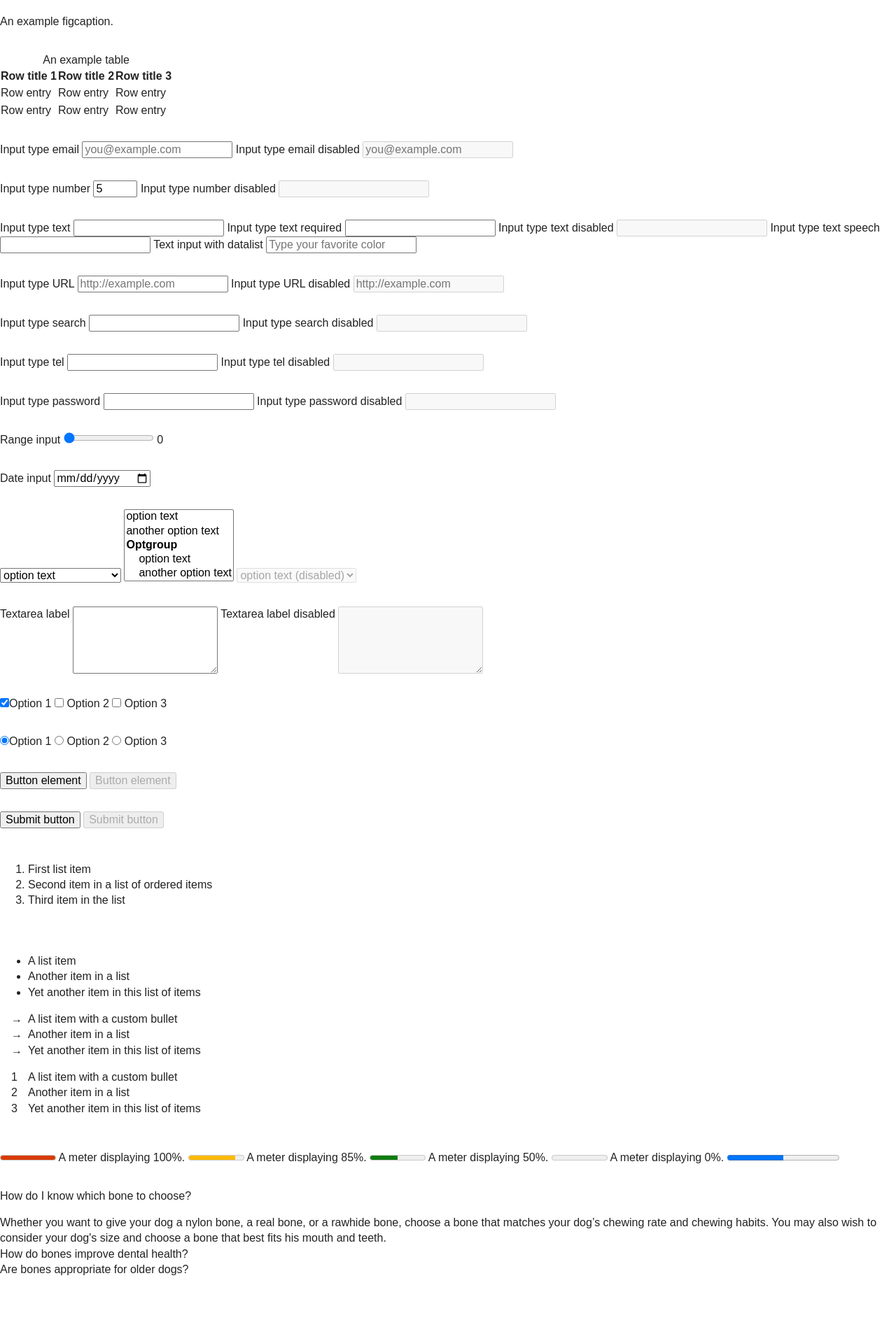
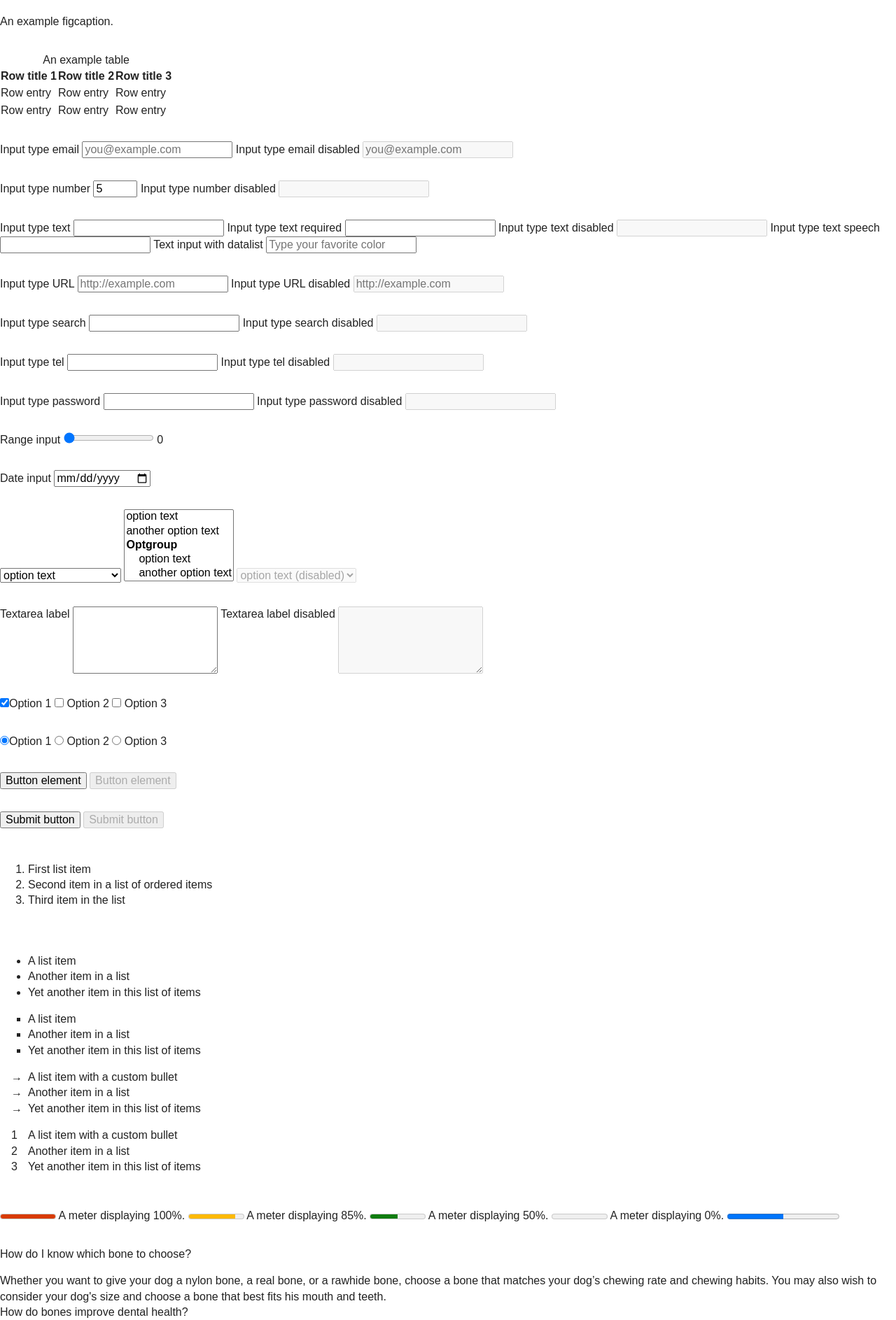
Before and after one commit to SteveBarnett/Front-end-Style-Guide, a Jekyll site: the page built from index.html, in a window 1280 px wide. Shown: the part 3108-4995 px from the top of the page at 70% size. Built offline with Jekyll 4.4.1, drawn with Linux system fonts in a browser that asks for light colours; Markdown is read by kramdown in place of the engine named in the settings; grey boxes are pictures that could not be loaded.

Commit message:
Added a square list

```diff
--- a/_includes/list-unordered.html
+++ b/_includes/list-unordered.html
@@ -3,6 +3,13 @@
   <li>Another item in a list</li>
   <li>Yet another item in this list of items</li>
 </ul>
+
+<ul class="list-square">
+  <li>A list item</li>
+  <li>Another item in a list</li>
+  <li>Yet another item in this list of items</li>
+</ul>
+
 
 <ul class="custom-list">
   <li class="custom-list--item" data-bullet="&rarr;">A list item with a custom bullet</li>
--- a/sass/_typography.scss
+++ b/sass/_typography.scss
@@ -100,6 +100,10 @@ samp,
 
 // custom lists
 
+.list-square {
+  list-style-type: square;
+}
+
 .custom-list {
   list-style: none;
 }
--- a/stylesheets/style.css
+++ b/stylesheets/style.css
@@ -608,35 +608,40 @@ samp,
 }
 
 /* line 103, ../sass/_typography.scss */
+.list-square {
+  list-style-type: square;
+}
+
+/* line 107, ../sass/_typography.scss */
 .custom-list {
   list-style: none;
 }
 
-/* line 107, ../sass/_typography.scss */
+/* line 111, ../sass/_typography.scss */
 .custom-list--item:before {
   content: "\2192";
   position: absolute;
   left: 1em;
 }
 
-/* line 113, ../sass/_typography.scss */
+/* line 117, ../sass/_typography.scss */
 .custom-list--counter {
   counter-reset: step;
 }
 
-/* line 117, ../sass/_typography.scss */
+/* line 121, ../sass/_typography.scss */
 .custom-list--counter--item {
   counter-increment: step;
 }
 
-/* line 121, ../sass/_typography.scss */
+/* line 125, ../sass/_typography.scss */
 .custom-list--counter--item:before {
   content: counter(step);
   position: absolute;
   left: 1em;
 }
 
-/* line 129, ../sass/_typography.scss */
+/* line 133, ../sass/_typography.scss */
 body {
   -webkit-hyphens: auto;
   -moz-hyphens: auto;
@@ -645,7 +650,7 @@ body {
   hyphens: auto;
 }
 
-/* line 147, ../sass/_typography.scss */
+/* line 151, ../sass/_typography.scss */
 abbr,
 acronym,
 blockquote,
@@ -666,20 +671,20 @@ xmp {
   hyphens: none;
 }
 
-/* line 152, ../sass/_typography.scss */
+/* line 156, ../sass/_typography.scss */
 cite {
   display: block;
   text-align: right;
   font-style: normal;
 }
 
-/* line 159, ../sass/_typography.scss */
+/* line 163, ../sass/_typography.scss */
 .pullquote:before {
   content: "\201C";
   top: 0;
   left: 0;
 }
-/* line 164, ../sass/_typography.scss */
+/* line 168, ../sass/_typography.scss */
 .pullquote:after {
   content: "\201D";
   bottom: 0;
@@ -1094,35 +1099,40 @@ samp,
 }
 
 /* line 103, ../sass/_typography.scss */
+.list-square {
+  list-style-type: square;
+}
+
+/* line 107, ../sass/_typography.scss */
 .custom-list {
   list-style: none;
 }
 
-/* line 107, ../sass/_typography.scss */
+/* line 111, ../sass/_typography.scss */
 .custom-list--item:before {
   content: "\2192";
   position: absolute;
   left: 1em;
 }
 
-/* line 113, ../sass/_typography.scss */
+/* line 117, ../sass/_typography.scss */
 .custom-list--counter {
   counter-reset: step;
 }
 
-/* line 117, ../sass/_typography.scss */
+/* line 121, ../sass/_typography.scss */
 .custom-list--counter--item {
   counter-increment: step;
 }
 
-/* line 121, ../sass/_typography.scss */
+/* line 125, ../sass/_typography.scss */
 .custom-list--counter--item:before {
   content: counter(step);
   position: absolute;
   left: 1em;
 }
 
-/* line 129, ../sass/_typography.scss */
+/* line 133, ../sass/_typography.scss */
 body {
   -webkit-hyphens: auto;
   -moz-hyphens: auto;
@@ -1131,7 +1141,7 @@ body {
   hyphens: auto;
 }
 
-/* line 147, ../sass/_typography.scss */
+/* line 151, ../sass/_typography.scss */
 abbr,
 acronym,
 blockquote,
@@ -1152,20 +1162,20 @@ xmp {
   hyphens: none;
 }
 
-/* line 152, ../sass/_typography.scss */
+/* line 156, ../sass/_typography.scss */
 cite {
   display: block;
   text-align: right;
   font-style: normal;
 }
 
-/* line 159, ../sass/_typography.scss */
+/* line 163, ../sass/_typography.scss */
 .pullquote:before {
   content: "\201C";
   top: 0;
   left: 0;
 }
-/* line 164, ../sass/_typography.scss */
+/* line 168, ../sass/_typography.scss */
 .pullquote:after {
   content: "\201D";
   bottom: 0;
```
Also changed, not shown: stylesheets/ie.css (+28 -18 lines).
